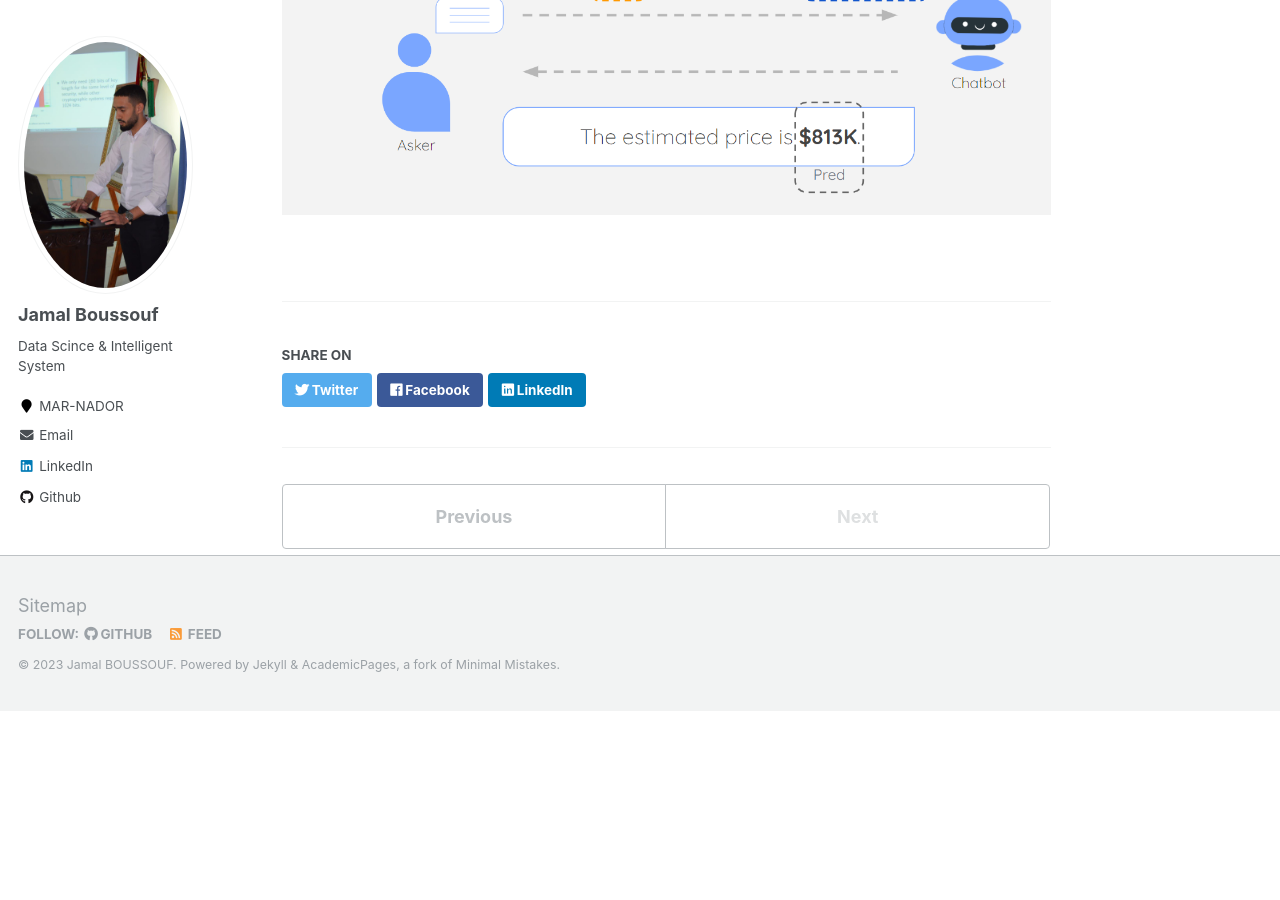
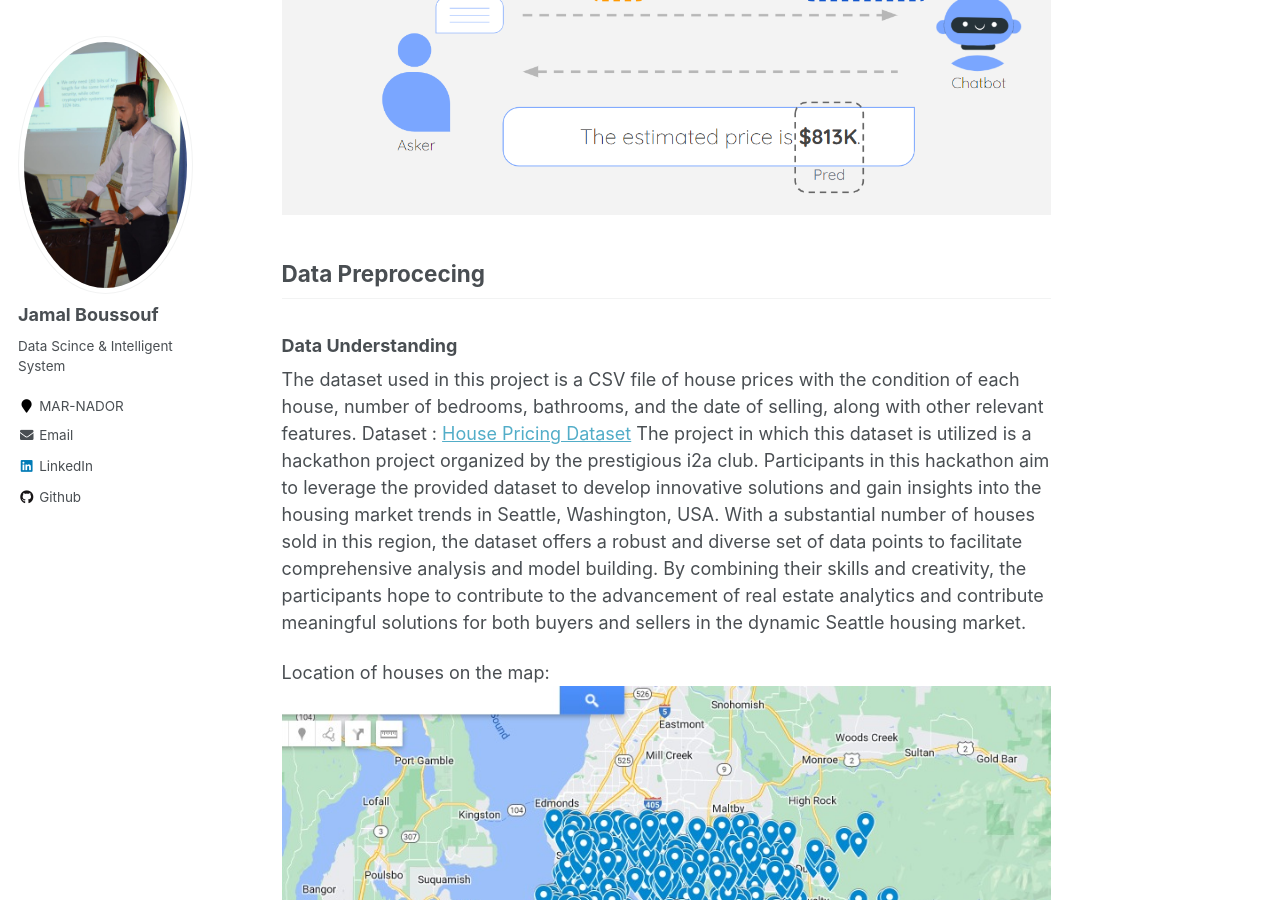
Before and after one commit to jboussouf/jboussouf.github.io, a Jekyll site: the page built from _portfolio/portfolio-2.md, in a window 1280 px wide and 900 px high, scrolled down 478 px. Built offline with Jekyll 4.4.1, drawn with Linux system fonts in a browser that asks for light colours; before the commit the page ends 1189 px from its top, so only the background shows below that.

Commit message:
Data Understanding

```diff
--- a/_portfolio/portfolio-2.md
+++ b/_portfolio/portfolio-2.md
@@ -5,3 +5,11 @@ collection: portfolio
 ---
 
 This project aims to develop an intelligent system that combines a chatbot interface with an efficient regression model to predict house prices using machine learning techniques. In addition, the project incorporates the use of the LLMs API (gpt 3.5 turbo), in order to improve the chatbot's conversational capabilities.<br/><img src='/images/pak.png'>
+
+<h2>Data Preprocecing</h2>
+<h3>Data Understanding</h3>
+The dataset used in this project is a CSV file of house prices with the condition of each house, number of bedrooms, bathrooms, and the date of selling, along with other relevant features. Dataset : <a href="https://drive.google.com/file/d/1wVqpxzxP4NcKyac3i9D4Fot2zekExVSu/view?usp=sharing">House Pricing Dataset</a>
+The project in which this dataset is utilized is a hackathon project organized by the prestigious i2a club. Participants in this hackathon aim to leverage the provided dataset to develop innovative solutions and gain insights into the housing market trends in Seattle, Washington, USA. With a substantial number of houses sold in this region, the dataset offers a robust and diverse set of data points to facilitate comprehensive analysis and model building. By combining their skills and creativity, the participants hope to contribute to the advancement of real estate analytics and contribute meaningful solutions for both buyers and sellers in the dynamic Seattle housing market.
+
+Location of houses on the map:
+<img src="/images/houses.jpeg">
```
Also changed, not shown: images/houses.jpeg (added).
